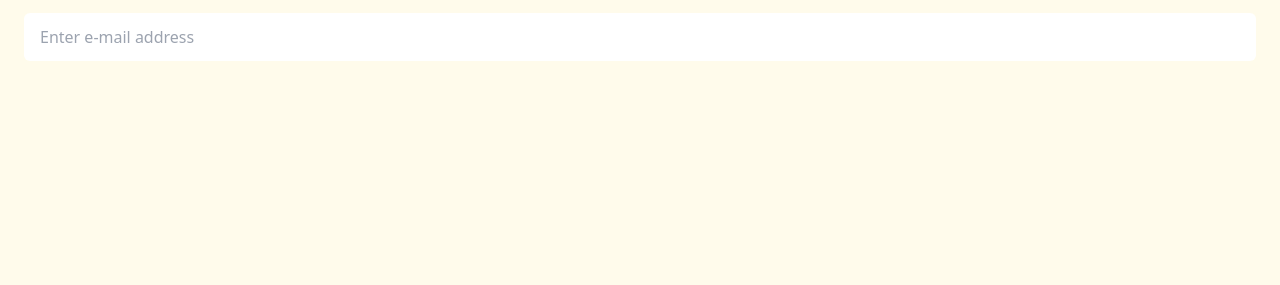
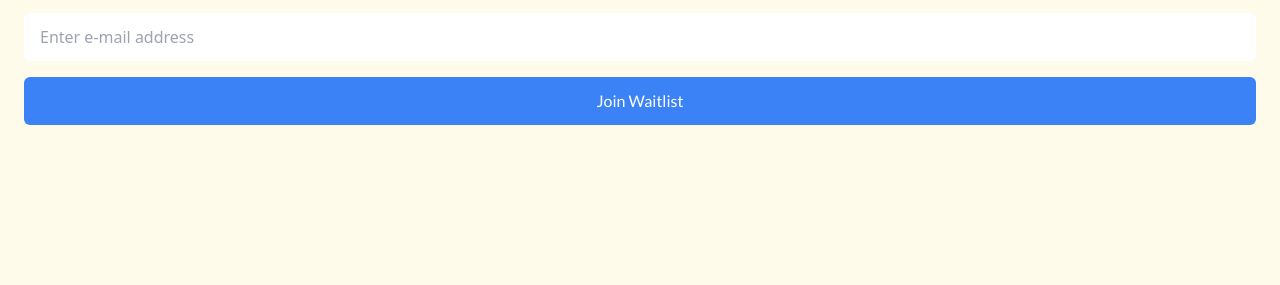
Before and after one commit to Nebenmor/Waitlist, a website: page public/index.html in a window 1280 px wide. Shown: the part 515-800 px from the top of the page. Drawn offline with Linux system fonts and the light colour scheme; a web font is replaced by a local one.

Commit message:
implement form: button

```diff
--- a/public/index.html
+++ b/public/index.html
@@ -33,7 +33,7 @@
                 <p class="font-lato text-gray-400">With Hosterr, get your website up and running in no less than 5 minutes with the most competitive pricing packages</p>
                 <form action="" class="flex flex-col gap-4">
                     <input type="email" placeholder="Enter e-mail address" class="rounded-md px-4 py-3 placeholder:text-gray-400">
-
+                    <button class="bg-blue-500 rounded-md px-4 py-3 font-medium text-white font-lato">Join Waitlist</button>
                 </form>
             </div>
         </main>
```
